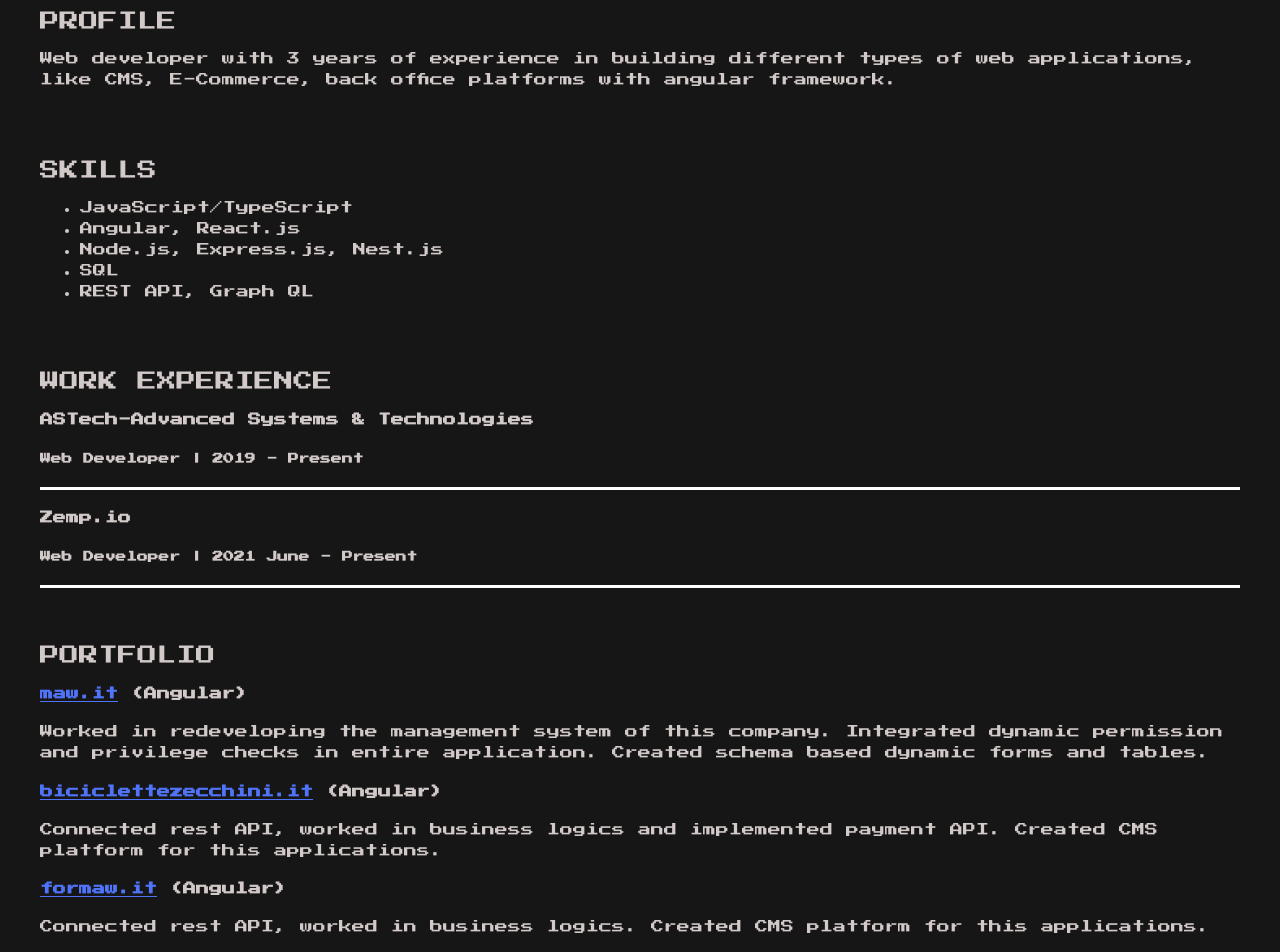
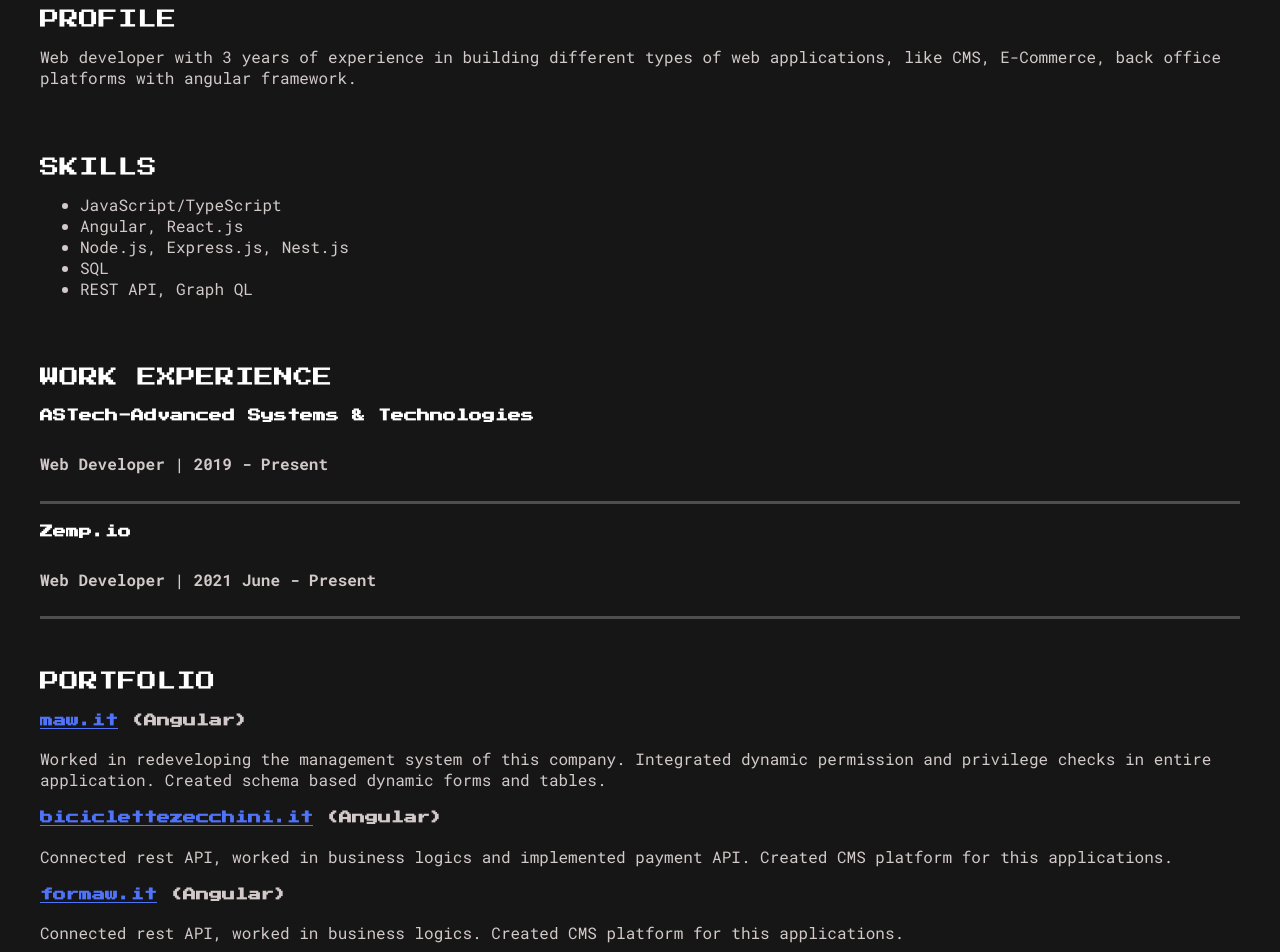
Before and after one commit to erzenhaxhi/me, a plain HTML site: page index.html in a window 1280 px wide. Shown: the part 380-1332 px from the top of the page. Drawn offline with Linux system fonts and the light colour scheme.

Commit message:
new font

```diff
--- a/index.html
+++ b/index.html
@@ -14,8 +14,11 @@
     <link rel="icon" type="image/png" sizes="16x16" href="./favicon/favicon-16x16.png">
     <link rel="manifest" href="./favicon/site.webmanifest">
 
+    <link rel="preconnect" href="https://fonts.googleapis.com">
+    <link rel="preconnect" href="https://fonts.gstatic.com" crossorigin>
+    <link href="https://fonts.googleapis.com/css2?family=Roboto+Mono:ital,wght@0,100;0,200;0,300;0,400;0,500;0,600;0,700;1,100;1,200;1,300;1,400;1,500;1,600;1,700&display=swap" rel="stylesheet">
+
     <style>
-
 
         html {
             /* 1rem = 10px */
@@ -38,6 +41,16 @@
         a {
             color: #5074f9;
             font-weight: 600;
+        }
+
+        .main-title {
+            color: #fff;
+        }
+
+        .paragraph {
+            font-family: 'Roboto Mono', monospace;
+            font-size: 1.6rem;
+
         }
 
         .header {
@@ -81,7 +94,8 @@
         }
 
         .experience {
-            border-bottom: 3px solid #fff;
+            /* border-bottom: 3px solid #fff; */
+            border-bottom: 3px solid #4e4e4e;
         }
 
         .header-logo {
@@ -121,7 +135,7 @@
         }
 
         section {
-            padding: 2rem 0;
+            padding: 1.8rem 0;
         }
 
         @media only screen and (max-width: 425px) {
@@ -195,7 +209,7 @@
 <body>
 
     <div class="container header">
-        <div class="header-logo">
+        <div class="header-logo main-title">
             ERZEN HAXHI
         </div>
         <div class="link-container">
@@ -225,8 +239,8 @@
 
     <div class="container">
         <section>
-            <h2>PROFILE</h2>
-            <p>
+            <h2 class="main-title">PROFILE</h2>
+            <p class="paragraph">
                 Web developer with 3 years of experience in building different types of web applications, like CMS, E-Commerce, back office platforms with angular framework.
                 <!-- Also in this platforms I have used UI libraries like NG-ZORRO, Angular Material.
                 My focus in these projects is to create reusabele components, forms and good modular structure,
@@ -235,8 +249,8 @@
         </section>
 
         <section>
-            <h2>SKILLS</h2>
-            <ul>
+            <h2 class="main-title">SKILLS</h2>
+            <ul class="paragraph">
                 <li>JavaScript/TypeScript</li>
                 <li>Angular, React.js</li>
                 <li>Node.js, Express.js, Nest.js</li>
@@ -246,10 +260,10 @@
         </section>
 
         <section>
-            <h2>WORK EXPERIENCE</h2>
+            <h2 class="main-title">WORK EXPERIENCE</h2>
             <div class="experience">
-                <h4>ASTech-Advanced Systems & Technologies</h4>
-                <h5>Web Developer | 2019 - Present</h4>
+                <h4 class="main-title">ASTech-Advanced Systems & Technologies</h4>
+                <h5 class="paragraph">Web Developer | 2019 - Present</h4>
                 <!-- <ul>
                     <li>Develop web applications based on Angular 2+</li>
                     <li>Integrate REST api’s and GraphQL</li>
@@ -257,18 +271,18 @@
             </div>
 
             <div class="experience">
-                <h4>Zemp.io</h4>
-                <h5>Web Developer | 2021 June - Present</h4>
+                <h4 class="main-title">Zemp.io</h4>
+                <h5 class="paragraph">Web Developer | 2021 June - Present</h4>
 
             </div>
 
         </section>
 
         <section>
-            <h2>PORTFOLIO</h2>
+            <h2 class="main-title">PORTFOLIO</h2>
             <div class="portfolio__item">
                 <h4><a href="maw.it" target="_blank">maw.it</a> (Angular)</h4>
-                <p>
+                <p class="paragraph">
                     Worked in redeveloping the management system of this company.
                     Integrated dynamic permission and privilege checks in entire application.
                     Created schema based dynamic forms and tables.
@@ -276,7 +290,7 @@
             </div>
             <div class="portfolio__item">
                 <h4><a href="biciclettezecchini.it" target="_blank">biciclettezecchini.it</a> (Angular)</h4>
-                <p>
+                <p class="paragraph">
                     Connected rest API, worked in business logics and implemented payment API.
                     Created CMS platform for this applications.
                 </p>
@@ -284,7 +298,7 @@
 
             <div class="portfolio__item">
                 <h4><a href="formaw.it" target="_blank">formaw.it</a> (Angular)</h4>
-                <p>
+                <p class="paragraph">
                     Connected rest API, worked in business logics.
                     Created CMS platform for this applications.
                 </p>
@@ -292,7 +306,7 @@
 
             <div class="portfolio__item">
                 <h4><a href="albed.it" target="_blank">albed.it</a> (Angular)</h4>
-                <p>
+                <p class="paragraph">
                     Worked in redeveloping the management system of this company.
                     Integrated dynamic permission and privilege checks in entire application.
                     Created schema based dynamic forms and tables.
@@ -301,7 +315,7 @@
 
             <div class="portfolio__item">
                 <h4><a href="zemp.io" target="_blank">zemp.io</a> (Angular)</h4>
-                <p>
+                <p class="paragraph">
                     Redeveloped back office part of this startup.
                     Integrated GraphQL API.
                     Created diffrenet types of reprots.
```
